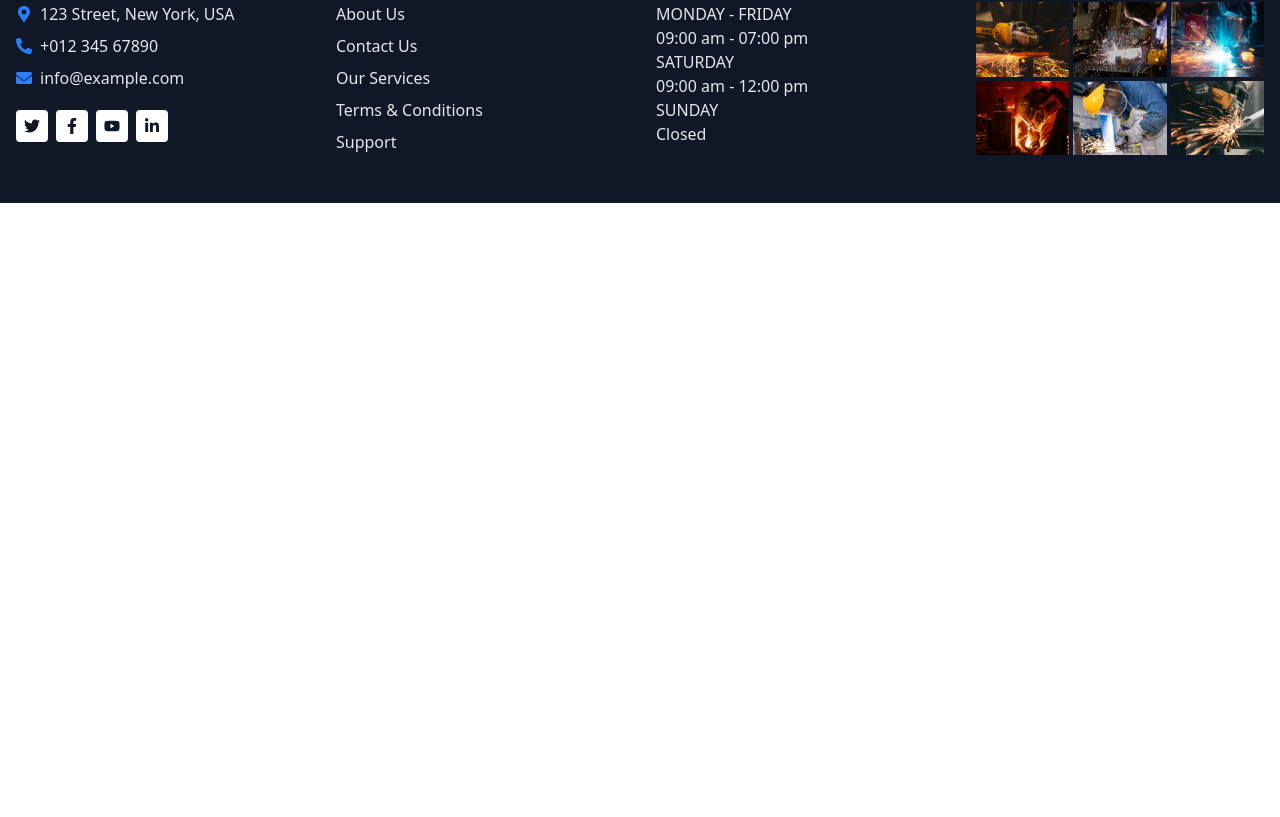
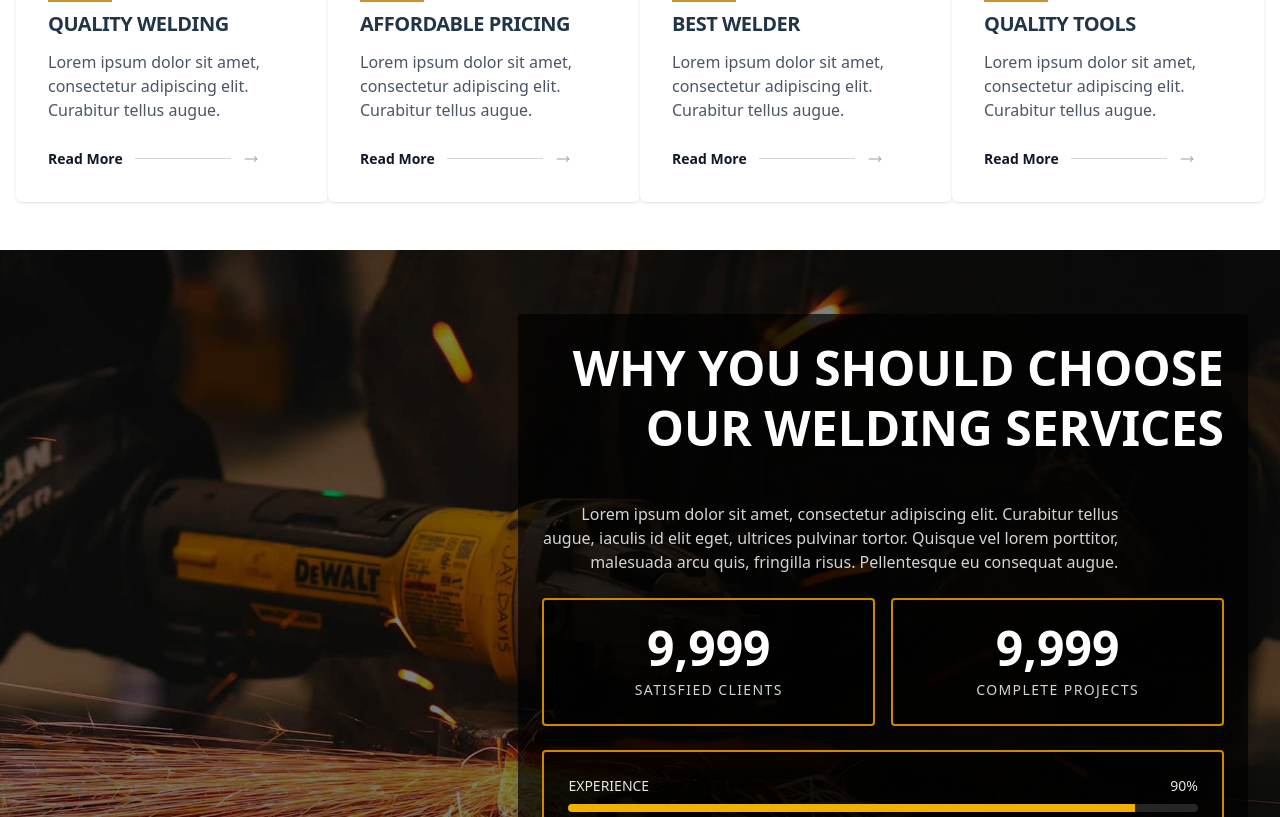
Before and after one commit to programshouse/capital, a React app: page / in a window 1280 px wide. Shown: the part 1663-2480 px from the top of the page. Before the commit the page ends 1866 px from the top, so only its background shows below. Built offline with nearby package versions, Linux system fonts and the light colour scheme; the HTML template or start-up script is replaced by a standard one.

Commit message:
features & why choose sec

```diff
--- a/package.json
+++ b/package.json
@@ -23,6 +23,7 @@
     "yup": "^1.7.0",
     "zustand": "^5.0.7"
   },
+
   "devDependencies": {
     "@eslint/js": "^9.30.1",
     "@types/react": "^19.1.8",
--- /dev/null
+++ b/src/Components/features.jsx
@@ -0,0 +1,72 @@
+import React from "react";
+import { FaHammer, FaDollarSign, FaMedal, FaTools } from "react-icons/fa";
+import { HiArrowLongRight } from "react-icons/hi2";
+
+const FEATURES = [
+  {
+    title: "Quality Welding",
+    description:
+      "Lorem ipsum dolor sit amet, consectetur adipiscing elit. Curabitur tellus augue.",
+    icon: FaHammer,
+  },
+  {
+    title: "Affordable Pricing",
+    description:
+      "Lorem ipsum dolor sit amet, consectetur adipiscing elit. Curabitur tellus augue.",
+    icon: FaDollarSign,
+  },
+  {
+    title: "Best Welder",
+    description:
+      "Lorem ipsum dolor sit amet, consectetur adipiscing elit. Curabitur tellus augue.",
+    icon: FaMedal,
+  },
+  {
+    title: "Quality Tools",
+    description:
+      "Lorem ipsum dolor sit amet, consectetur adipiscing elit. Curabitur tellus augue.",
+    icon: FaTools,
+  },
+];
+
+const FeatureCard = ({ title, description, icon: Icon }) => {
+
+  return (
+    <div className="relative bg-white rounded-md shadow-sm p-8 pt-12 group">
+      {/* Top SVG icon */}
+      <div className="absolute -top-6 left-8 w-16 h-16 bg-[#c99238] text-white grid place-items-center transition-transform duration-300 group-hover:translate-x-5">
+        <Icon size={28} />
+      </div>
+
+      <h3 className="text-xl font-extrabold uppercase tracking-tight mb-3">
+        {title}
+      </h3>
+      <p className="text-gray-600 mb-6">{description}</p>
+
+      <button
+        type="button"
+        className="group/btn inline-flex items-center text-sm font-semibold text-gray-900 hover:text-[#c99238] transition-colors"
+      >
+        Read More
+        <span className="mx-3 h-px w-24 bg-gray-300 transition-all group-hover/btn:w-28" />
+        <HiArrowLongRight className="size-4 text-gray-400 transition-colors group-hover/btn:text-[#c99238]" />
+      </button>
+    </div>
+  );
+};
+
+const Features = () => {
+  return (
+    <section className="py-12 bg-white">
+      <div className="container mx-auto px-4">
+        <div className="grid grid-cols-1 sm:grid-cols-2 lg:grid-cols-4 gap-0">
+          {FEATURES.map((item) => (
+            <FeatureCard key={item.title} {...item} />
+          ))}
+        </div>
+      </div>
+    </section>
+  );
+};
+
+export default Features;
--- /dev/null
+++ b/src/Components/whychoose.jsx
@@ -0,0 +1,121 @@
+import React, { useEffect, useMemo, useRef, useState } from "react";
+
+function useOnScreen(ref, rootMargin = "0px") {
+  const [isIntersecting, setIntersecting] = useState(false);
+
+  useEffect(() => {
+    if (!ref.current) return;
+    const observer = new IntersectionObserver(
+      ([entry]) => {
+        if (entry.isIntersecting) {
+          setIntersecting(true);
+          observer.disconnect();
+        }
+      },
+      { root: null, rootMargin, threshold: 0.2 }
+    );
+    observer.observe(ref.current);
+    return () => observer.disconnect();
+  }, [ref, rootMargin]);
+
+  return isIntersecting;
+}
+
+function useCountUp(targetValue, durationMs, start) {
+  const [currentValue, setCurrentValue] = useState(0);
+  const startTimeRef = useRef(null);
+
+  useEffect(() => {
+    if (!start) return;
+
+    let animationFrameId = 0;
+
+    const step = (timestamp) => {
+      if (startTimeRef.current === null) startTimeRef.current = timestamp;
+      const elapsed = timestamp - startTimeRef.current;
+      const progress = Math.min(elapsed / durationMs, 1);
+      const eased = 1 - Math.pow(1 - progress, 3); // easeOutCubic
+      setCurrentValue(Math.floor(eased * targetValue));
+      if (progress < 1) {
+        animationFrameId = requestAnimationFrame(step);
+      }
+    };
+
+    animationFrameId = requestAnimationFrame(step);
+    return () => cancelAnimationFrame(animationFrameId);
+  }, [start, targetValue, durationMs]);
+
+  return useMemo(() => currentValue.toLocaleString(), [currentValue]);
+}
+
+export default function WhyChoose() {
+  const sectionRef = useRef(null);
+  const inView = useOnScreen(sectionRef, "-100px");
+
+  const clients = useCountUp(9999, 1800, inView);
+  const projects = useCountUp(9999, 1800, inView);
+
+  return (
+    <section
+      ref={sectionRef}
+      className="w-full bg-cover bg-center py-16 relative"
+      style={{ backgroundImage: "url('/assets/carousel-2.jpg')" }}
+    >
+      {/* Overlay shading */}
+      <div className="absolute inset-0 bg-black/50"></div>
+
+      <div className="relative mx-auto w-[95%] max-w-7xl flex flex-col md:flex-row">
+        {/* Right side text & stats */}
+        <div className="w-full md:w-3/5 flex flex-col gap-6 text-right bg-black/70 p-6 rounded shadow-lg md:ml-auto">
+          <h2 className="text-3xl md:text-5xl font-extrabold leading-tight text-white">
+            WHY YOU SHOULD CHOOSE OUR WELDING SERVICES
+          </h2>
+          <p className="mt-5 max-w-full md:max-w-xl text-neutral-300">
+            Lorem ipsum dolor sit amet, consectetur adipiscing elit. Curabitur tellus augue,
+            iaculis id elit eget, ultrices pulvinar tortor. Quisque vel lorem porttitor,
+            malesuada arcu quis, fringilla risus. Pellentesque eu consequat augue.
+          </p>
+
+          {/* Stats next to each other or stacked on mobile */}
+          <div className="grid grid-cols-1 sm:grid-cols-2 gap-4">
+            <div className="rounded border-2 border-yellow-600 p-6 text-center bg-black/60">
+              <div className="text-4xl md:text-5xl font-extrabold text-white">{clients}</div>
+              <div className="mt-2 tracking-widest text-sm text-neutral-300">
+                SATISFIED CLIENTS
+              </div>
+            </div>
+            <div className="rounded border-2 border-yellow-600 p-6 text-center bg-black/60">
+              <div className="text-4xl md:text-5xl font-extrabold text-white">{projects}</div>
+              <div className="mt-2 tracking-widest text-sm text-neutral-300">
+                COMPLETE PROJECTS
+              </div>
+            </div>
+          </div>
+
+          {/* Progress bars */}
+          <div className="rounded border-2 border-yellow-600 p-6 flex flex-col gap-4 bg-black/60">
+            <Progress label="EXPERIENCE" value={90} active={inView} />
+            <Progress label="WORK DONE" value={95} active={inView} />
+          </div>
+        </div>
+      </div>
+    </section>
+  );
+}
+
+function Progress({ label, value, active }) {
+  return (
+    <div>
+      <div className="mb-2 flex items-center justify-between text-sm text-neutral-200">
+        <span>{label}</span>
+        <span>{value}%</span>
+      </div>
+      <div className="h-2 w-full overflow-hidden rounded bg-neutral-800">
+        <div
+          className="h-full bg-yellow-500 transition-[width] duration-1000 ease-out"
+          style={{ width: active ? `${value}%` : "0%" }}
+        />
+      </div>
+    </div>
+  );
+}
--- a/src/Pages/Home/Home.jsx
+++ b/src/Pages/Home/Home.jsx
@@ -1,11 +1,15 @@
 import React from 'react'
 import SliderHome from '../../Components/SliderHome';
 import About from '../../Components/about';
+import Features from '../../Components/features';
+import WhyChoose from '../../Components/whychoose';
 export const Home = () => {
   return (
     <div>
         <SliderHome />
         <About/>
+        <Features/>
+        <WhyChoose/>
     </div>
   )
 }
```
